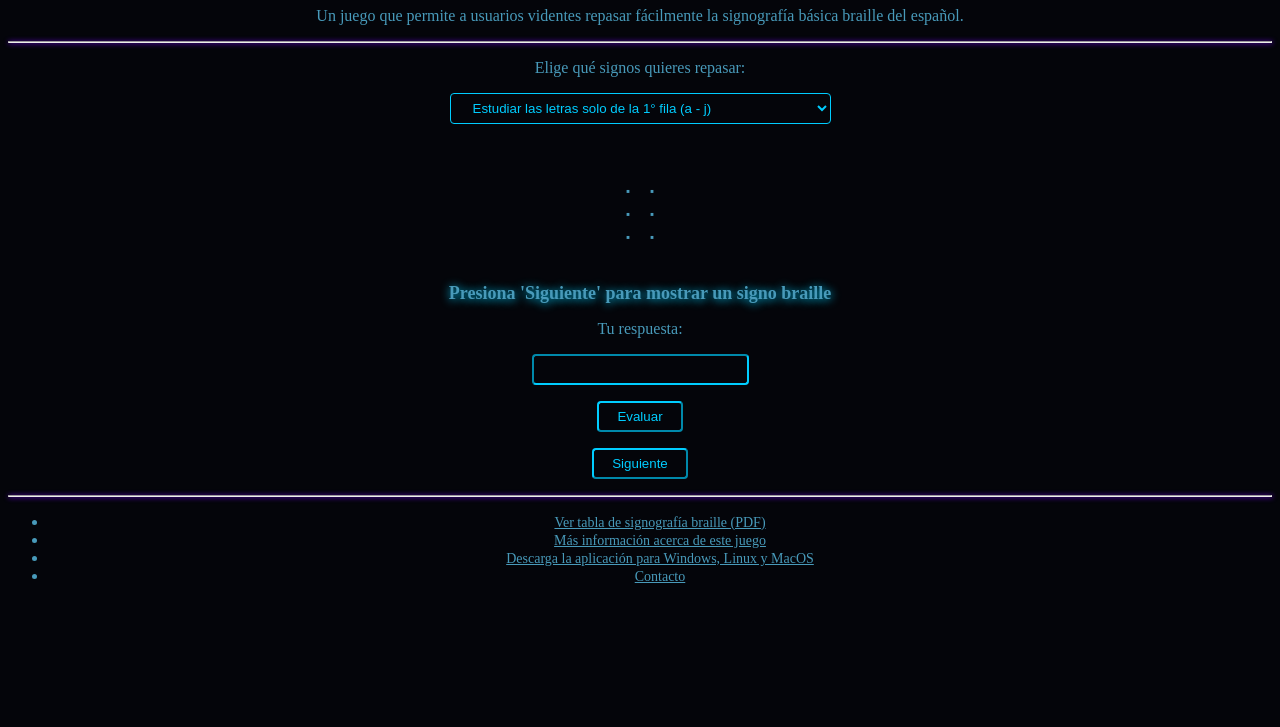
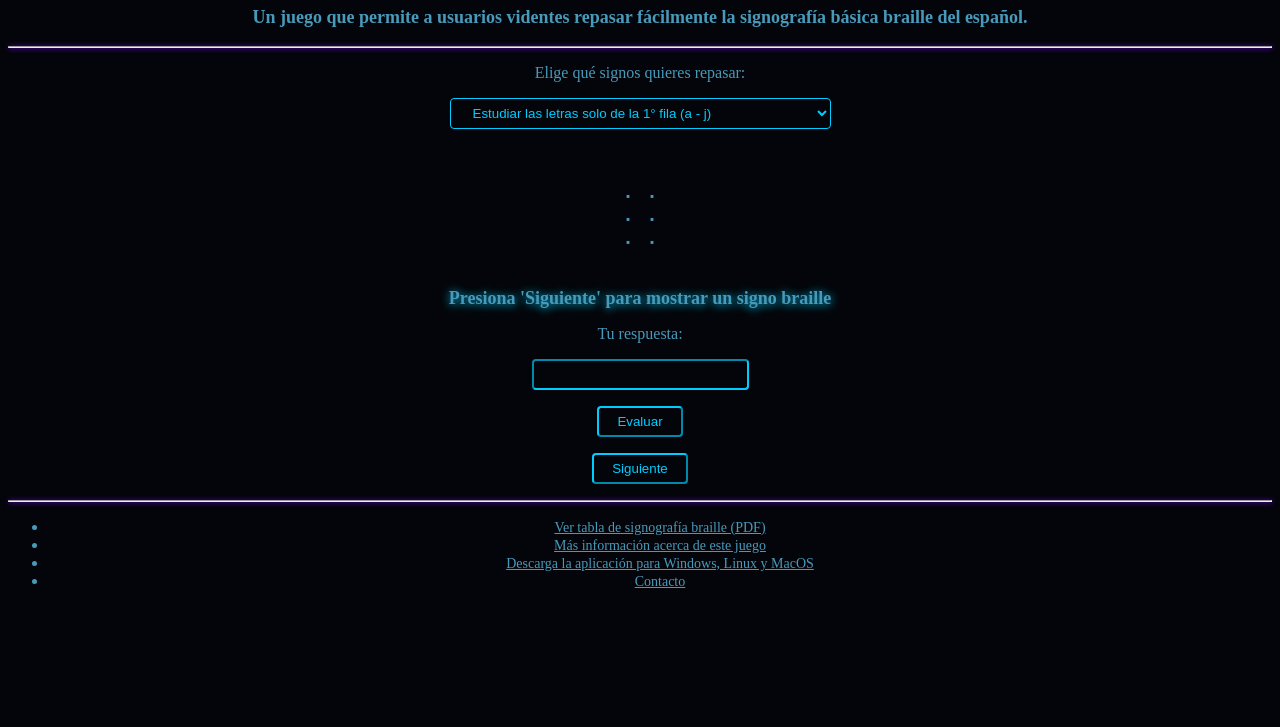
Before and after one commit to oliver-almaraz/BrailleTermWeb, a plain HTML site: page index.html in a window 1280 px wide. Shown: the part 73-800 px from the top of the page. Drawn offline with Linux system fonts and the light colour scheme.

Commit message:
Update style.css

```diff
--- a/style.css
+++ b/style.css
@@ -8,8 +8,8 @@ h1 {
     text-shadow: 0.5px 0.5px 10px #04FF00;
 }
 h3 {
-    font-size: 16px;
-    font-weight: normal;
+    font-size: 18px;
+    font-weight: bold;
 }
 p {font-size: 16px}
 em {
```
